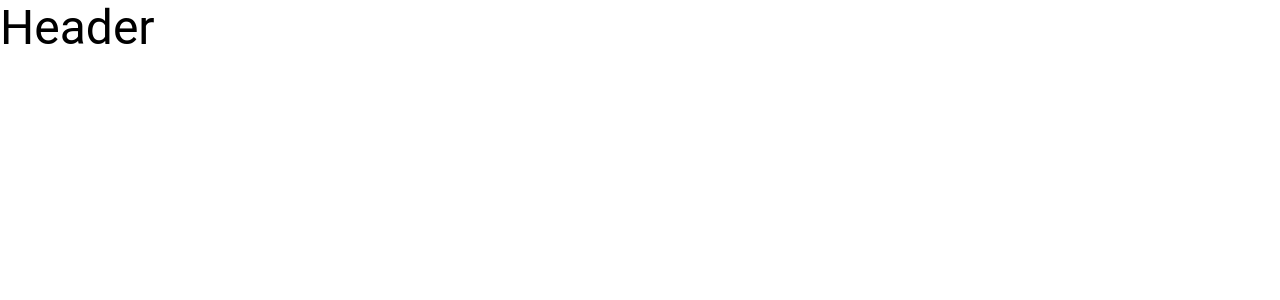
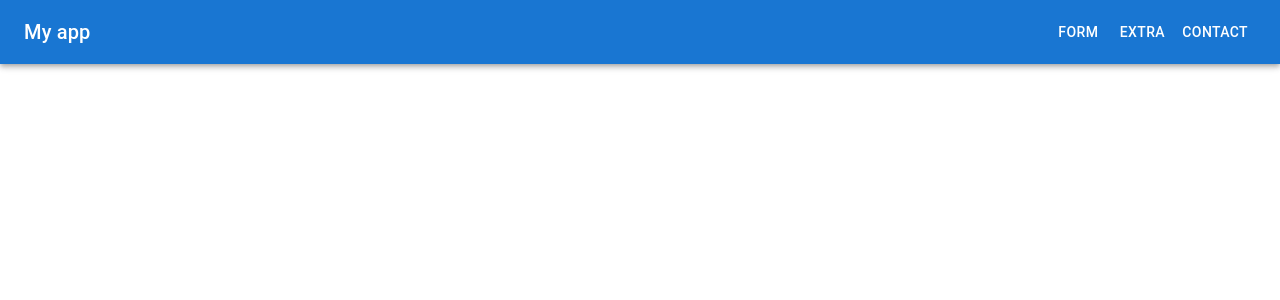
Before and after one commit to Sh4dowyy/type-potato, a React (Create React App) app in the folder my-app/: page / in a window 1280 px wide. Shown: the top 300 px of the page. Built offline with nearby package versions, Linux system fonts and the light colour scheme.

Commit message:
feat: navlink added

```diff
--- a/my-app/src/App.tsx
+++ b/my-app/src/App.tsx
@@ -1,13 +1,11 @@
 import "./App.css"
-import MyContainer from "./layout/MyContainer"
-import Login from "./components/Login"
 import { Outlet } from "react-router-dom"
-import { Typography } from "@mui/material"
+import Header from "./components/Header"
 
 function App() {
   return (
     <>
-      <Typography variant = "h3" >Header</Typography>
+      <Header />
       <Outlet />
     </>
   )
--- /dev/null
+++ b/my-app/src/components/Header.tsx
@@ -0,0 +1,26 @@
+import React from "react";
+import { AppBar, Toolbar, Typography, Button } from "@mui/material";
+import { NavLink } from "react-router-dom";
+
+const Header = () => {
+  return (
+    <AppBar position="static">
+      <Toolbar>
+        <Typography variant="h6" sx={{ flexGrow: 1 }}>
+          My app
+        </Typography>
+        <Button color="inherit" component={NavLink} to="/form">
+          Form
+        </Button>
+        <Button color="inherit" component={NavLink} to="/extra">
+          Extra
+        </Button>
+        <Button color="inherit" component={NavLink} to="/contact">
+          Contact
+        </Button>
+      </Toolbar>
+    </AppBar>
+  );
+};
+
+export default Header;
```
